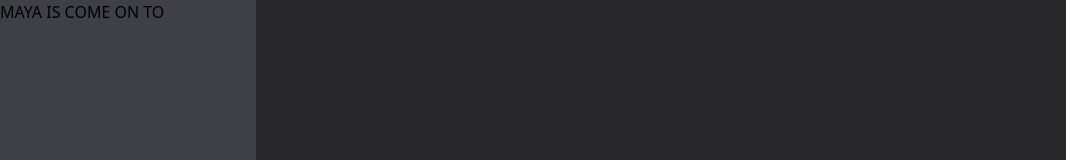
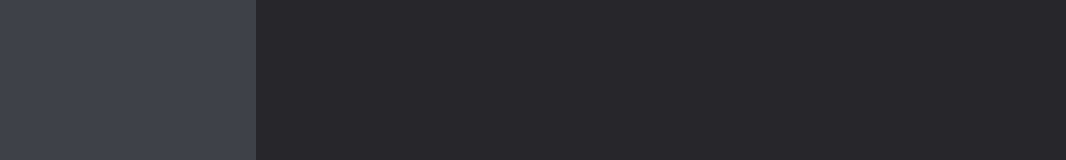
Before and after one commit to balwan-coding/Mystery-game, a React (Vite) app: page / in a window 1280 px wide. Shown: the top 160 px of the page, without its empty margins (0-1066 px from the left). Built offline with nearby package versions, Linux system fonts and the light colour scheme.

Commit message:
add history section

```diff
--- a/src/componets/Home.jsx
+++ b/src/componets/Home.jsx
@@ -7,7 +7,9 @@
 function Home() {
   const [qustion, setQustion] = useState("");
   const [showResult, setShowResut] = useState([]);
-  const [resentHistory, setResentHistory] = useState("MAYA IS COME ON TO");
+  const [resentHistory, setResentHistory] = useState(
+    JSON.parse(localStorage.getItem("history"))
+  );
   const [showAlert, setShowAlert] = useState(false);
 
   const paylode = {
@@ -37,6 +39,16 @@
     if (qustion.length === 0) {
       hnandleShowAlert();
       return;
+    }
+
+    if (localStorage.getItem("history")) {
+      let history = JSON.parse(localStorage.getItem("history"));
+      history = [qustion, ...history];
+      localStorage.setItem("history", JSON.stringify(history));
+      setResentHistory(history);
+    } else {
+      localStorage.setItem("history", JSON.stringify([qustion]));
+      setResentHistory([qustion]);
     }
     let response = await fetch(URL, {
       method: "POST",
--- a/src/componets/Silder.jsx
+++ b/src/componets/Silder.jsx
@@ -1,10 +1,16 @@
 import React from "react";
 
 function Silder({ history }) {
+  console.log(history);
   return (
     <div className="h-screen col-span-1 bg-zinc-700">
       <ul>
-        <li>{history}</li>
+        {history &&
+          history.map((item, index) => (
+            <li key={index} className="text-white">
+              {item}
+            </li>
+          ))}
       </ul>
     </div>
   );
```
